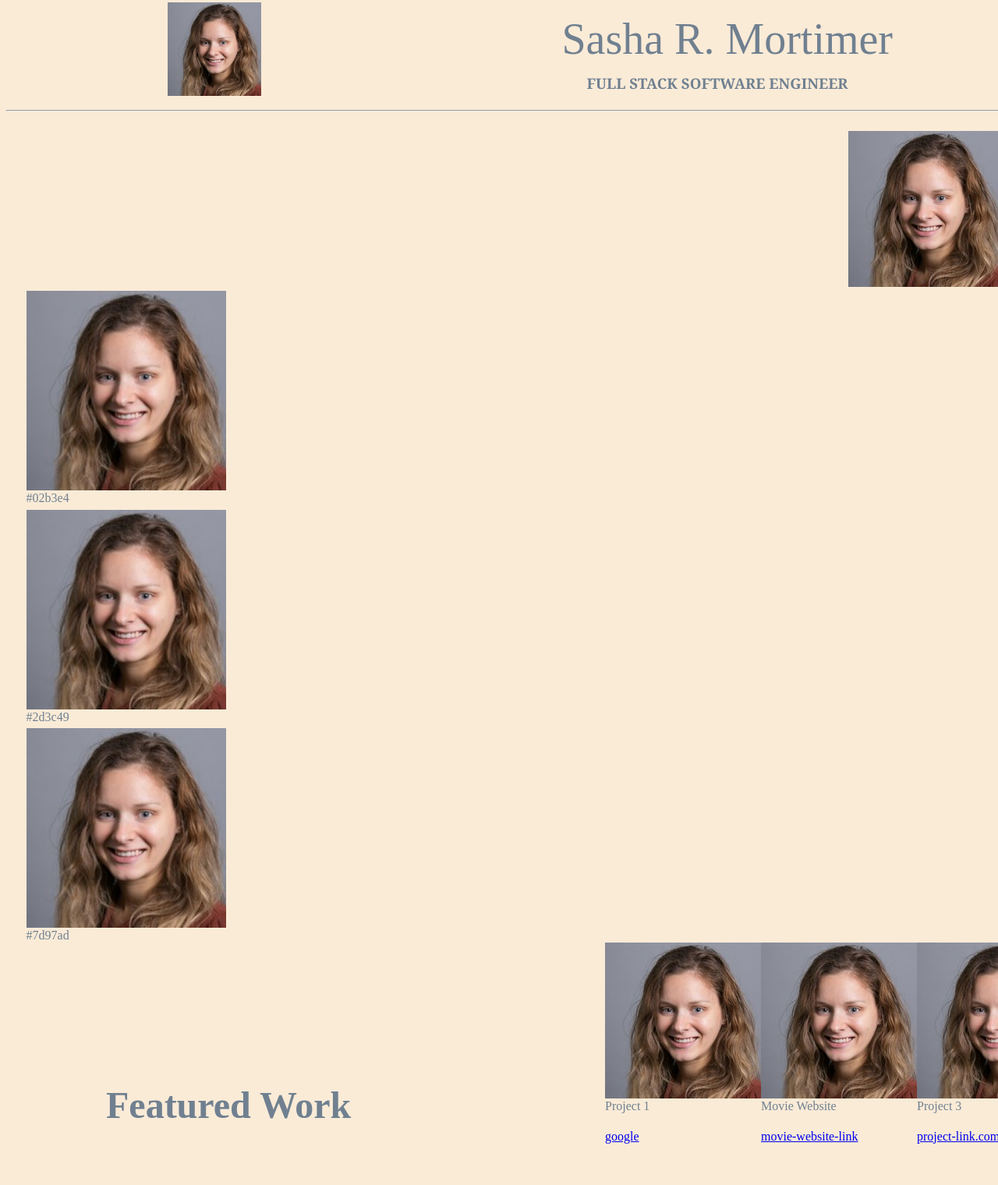
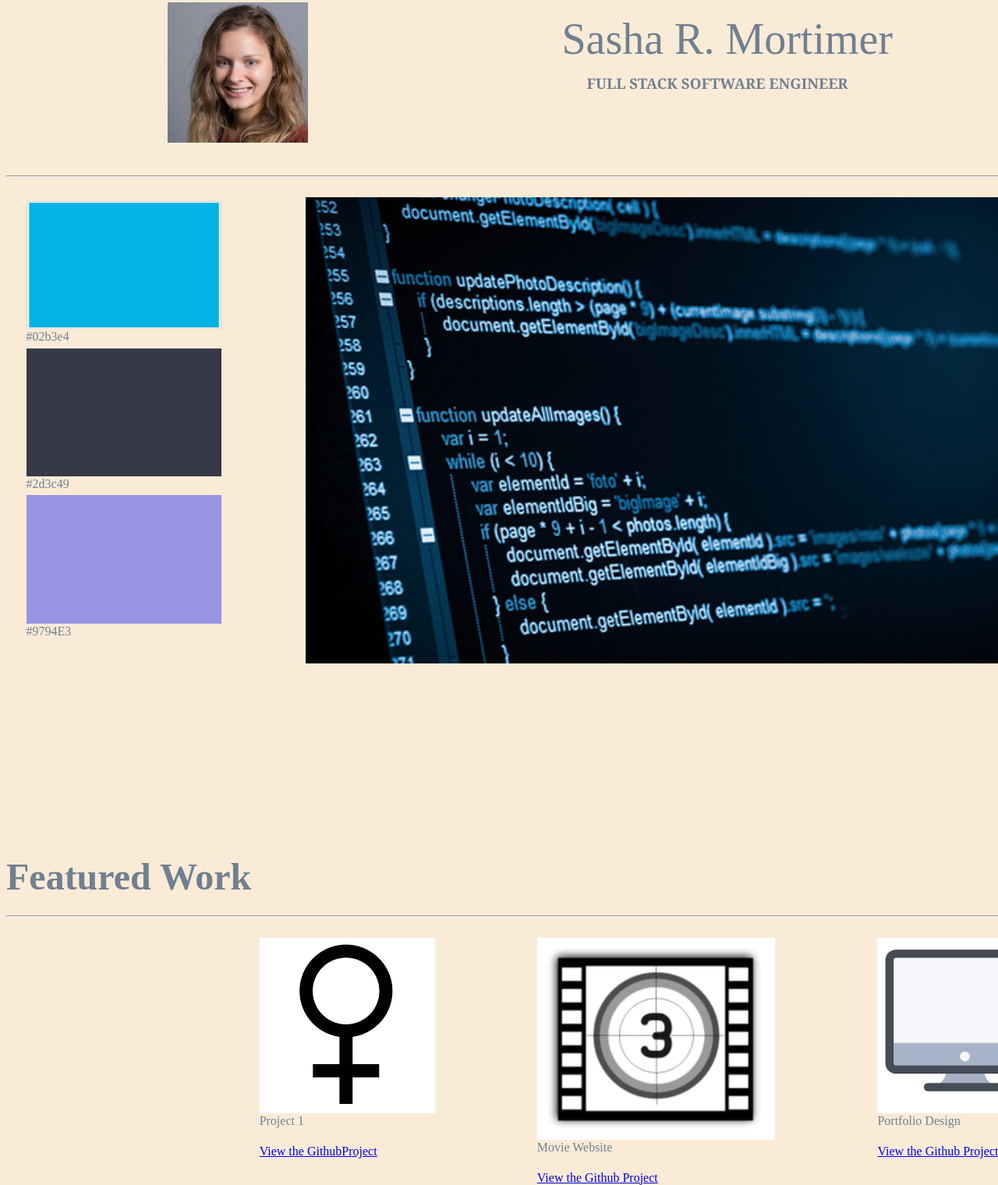
Before and after one commit to anolde/mortimer-portfolio, a plain HTML site: page portfoliohome.html in a window 1280 px wide. Shown: the part 20-1540 px from the top of the page at 78% size. Before the commit the page ends 1495 px from the top, so only its background shows below. Drawn offline with Linux system fonts and the light colour scheme; a script that the page names is missing.

Commit message:
First Draft Portfolio Cover
First submission includes MVP of main portfolio page. Styling only. v2 should include media calls for viewports of different sizes.

```diff
--- a/main.css
+++ b/main.css
@@ -1,6 +1,5 @@
 aside {
   max-width: 20%;
-    /* width: 75%; */
   margin-left: 2%;
   display: flex;
   flex-direction: column;
@@ -17,24 +16,23 @@ header {
   width: 100%;
   order: 1;
   display: flex;
-    height: 16%;
+  justify-content: space-between;
 }
 h1 {
   font-size: 3.5em;
-    font-family: 'Monotype Corsiva';
+  font-family: "Monotype Corsiva";
   text-align: right;
   font-weight: 100;
 }
 
 h2 {
   font-size: 3em;
-    /* float: left; */
   width: 50%;
   order: 0;
 }
 
 h3 {
-    font-family: 'Georgia';
+  font-family: "Georgia";
   text-align: center;
 }
 
@@ -42,10 +40,15 @@ main {
   margin-top: 2%;
 }
 #home-page-img {
-    max-width: 80%;
-    align-self: flex-end;
-    justify-self: center;
+  width: 70%;
+  align-self: flex-start;
+  justify-self: stretch;
 }
+#movie {
+  height:110%;
+}
+
+/* I intend to use classes one, two, and three, later on more when I put in media calls */
 .one {
   order: 1;
 }
@@ -65,36 +68,26 @@ main {
   margin-left: 10%;
   display: flex;
   height: 30%;
-    align-items: flex-end;
+  justify-content: space-around;
 }
 .headshot {
-    max-width: 120px;
-    max-height: 120px;
+  max-height: 180px;
+  max-width: 180px;
 }
-.inner-header{
+.inner-header {
   padding: 15px;
   width: 50%;
 }
 
 .left {
-    /* float: left; */
   margin-left: 15%;
 }
 .main-container {
   display: flex;
-    /* align-items: column-reverse; */
-    flex-direction: column;
-    /* clear: both;
-    float: right;
-    width: 66%;
-    height: 33%; */
-    /* order:2; */
+  flex-direction: row;
+  justify-content: space-between;
 }
-.project {
-    /* display: flex; */
-    /* justify-content: space-between; */
-}
+
 .right {
-    /* float: right; */
   margin-right: 10%;
 }
--- a/portfoliohome.html
+++ b/portfoliohome.html
@@ -1,5 +1,5 @@
 <!doctype <!DOCTYPE html>
-
+<!-- Please note that I have created some classes without using them; because I intend to use them for styling later on! -->
 <html lang="en">
 
 <head>
@@ -33,42 +33,44 @@
     <hr>
     <main>
         <div class="main-container">
-            <img id="home-page-img" src="headshot.jpg">
+
             <aside>
                 <!-- area for left pane images -->
-                <img class="aside-img one" src="headshot.jpg" alt="professional headshot of Sasha Mortimer">
+                <img class="aside-img one" src="blue.png" alt="solid blue tile">
                 <div class="one">#02b3e4</div>
-                <img class="aside-img two" src="headshot.jpg" alt="professional headshot of Sasha Mortimer">
+                <img class="aside-img two" src="2d3c49.png" alt="solid greyish tile">
                 <div class="two">#2d3c49</div>
-                <img class="aside-img three" src="headshot.jpg" alt="professional headshot of Sasha Mortimer">
-                <div class="three">#7d97ad</div>
+                <img class="aside-img three" src="9794E3.jpg" alt="solid lavendar tile">
+                <div class="three">#9794E3</div>
             </aside>
-
+            <img id="home-page-img" src="home-img.jpg">
             <!-- bottom display of projects -->
+        </div>
+        <h2>Featured Work</h2>
+        <hr>
+        <br />
         <section class="featured-work">
-                <h2>Featured Work</h2>
             <div class="project one">
-                    <img src="headshot.jpg">
+                <img src="female.png">
                 <div>Project 1</div>
                 <br>
-                    <a href="www.google.com">google</a>
+                <a href="www.google.com">View the GithubProject</a>
             </div>
-                <br/>
-                <br/>
+            <br />
+            <br />
             <div class="project two">
-                    <img src="headshot.jpg">
+                <img id="movie" src="movie-icon.png">
                 <div>Movie Website</div>
                 <br>
-                    <a href="www.google.com">movie-website-link</a>
+                <a href="https://github.com/anolde/movie-website">View the Github Project</a>
             </div>
             <div class="project three">
-                    <img src="headshot.jpg">
-                    <div>Project 3</div>
+                <img src="computer.png">
+                <div>Portfolio Design</div>
                 <br>
-                    <a href="www.google.com">project-link.com</a>
+                <a href="www.google.com">View the Github Project</a>
             </div>
         </section>
-        </div>
     </main>
 </body>
 
```
Also changed, not shown: 2d3c49.png (added), 9794E3.jpg (added), blue.png (added), computer.png (added), female.png (added), home-img.jpg (added), movie-icon.png (added). Lines whose indentation alone changed are shown as unchanged.
